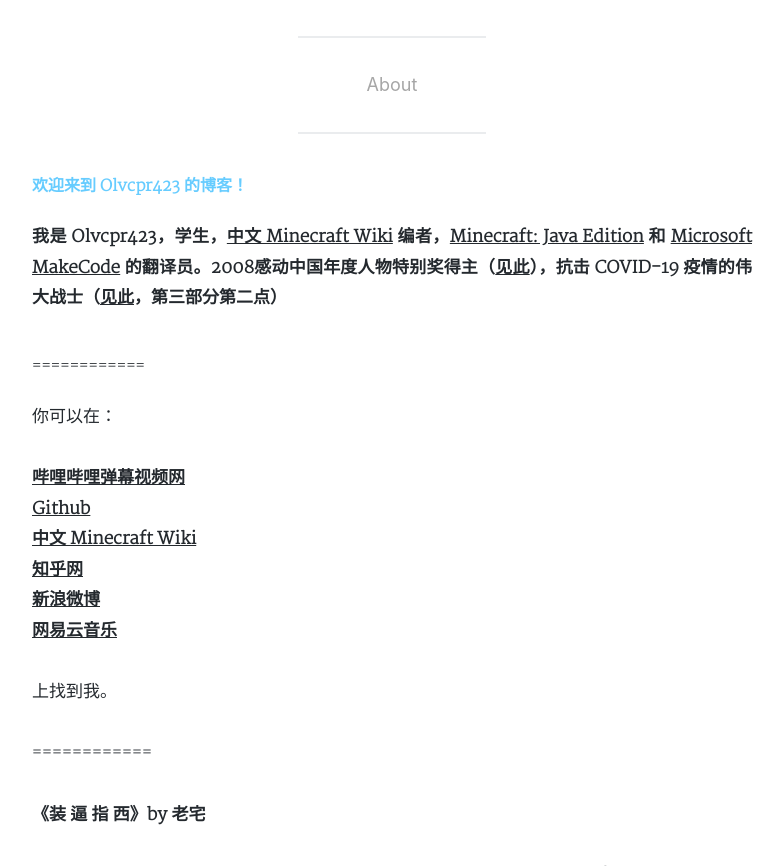
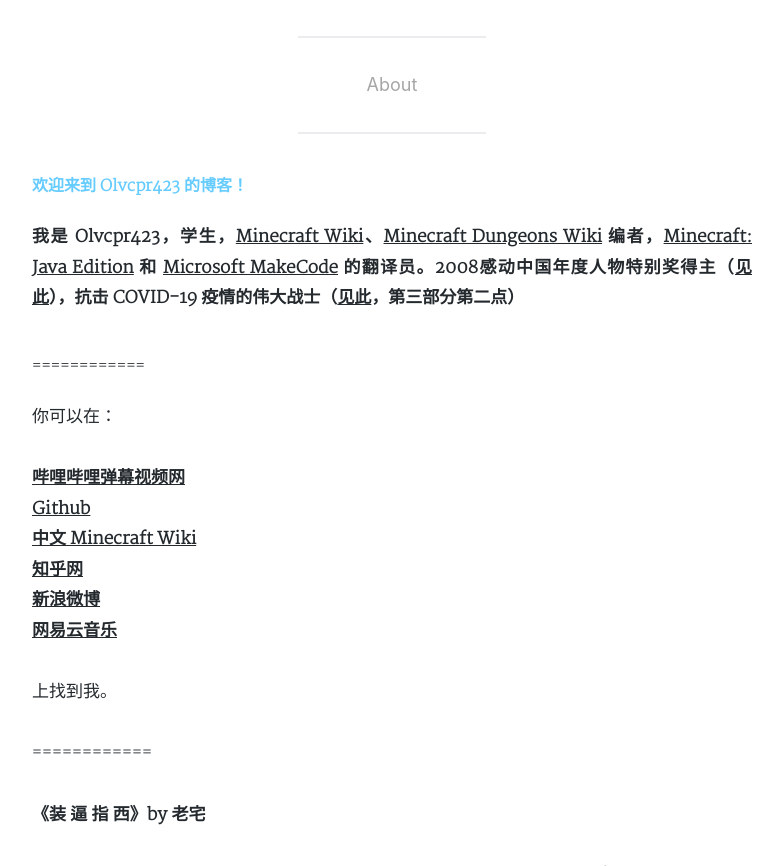
Before and after one commit to Olvcpr423/Olvcpr423.github.io, a Jekyll site: the page built from about.html, in a window 1280 px wide and 900 px high, scrolled down 430 px, cut to the strip 34-900 px from the top of the window. Shown: the whole strip, without its empty margins (248-1032 px from the left). Built offline with Jekyll 4.4.1, drawn with Linux system fonts in a browser that asks for light colours; nearby versions of some CDN libraries; a style sheet for code colours, icons or effects is not loaded.

Commit message:
Update about.html

```diff
--- a/about.html
+++ b/about.html
@@ -17,7 +17,7 @@ tags: About 关于
 <br>
 <p>
   <b>
-    我是 Olvcpr423，学生，<a href='https://minecraft-zh.gamepedia.com'>中文 Minecraft Wiki</a> 编者，<a href='https://crowdin.com/project/minecraft/zh-CN'>Minecraft: Java Edition</a> 和 <a href='https://crowdin.com/project/kindscript/zh-CN'>Microsoft MakeCode</a> 的翻译员。2008感动中国年度人物特别奖得主（<a href ='http://news.cctv.com/china/20090205/114029.shtml'>见此</a>），抗击 COVID-19 疫情的伟大战士（<a href ='http://www.xinhuanet.com/politics/2020-06/07/c_1126083364.htm'>见此</a>，第三部分第二点）
+    我是 Olvcpr423，学生，<a href='https://minecraft-zh.gamepedia.com'>Minecraft Wiki</a>、<a href ='https://minecraft-zh.gamepedia.com/Minecraft_Dungeons'>Minecraft Dungeons Wiki</a> 编者，<a href='https://crowdin.com/project/minecraft/zh-CN'>Minecraft: Java Edition</a> 和 <a href='https://crowdin.com/project/kindscript/zh-CN'>Microsoft MakeCode</a> 的翻译员。2008感动中国年度人物特别奖得主（<a href ='http://news.cctv.com/china/20090205/114029.shtml'>见此</a>），抗击 COVID-19 疫情的伟大战士（<a href ='http://www.xinhuanet.com/politics/2020-06/07/c_1126083364.htm'>见此</a>，第三部分第二点）
   </b>
 </p>
 <br>
```
